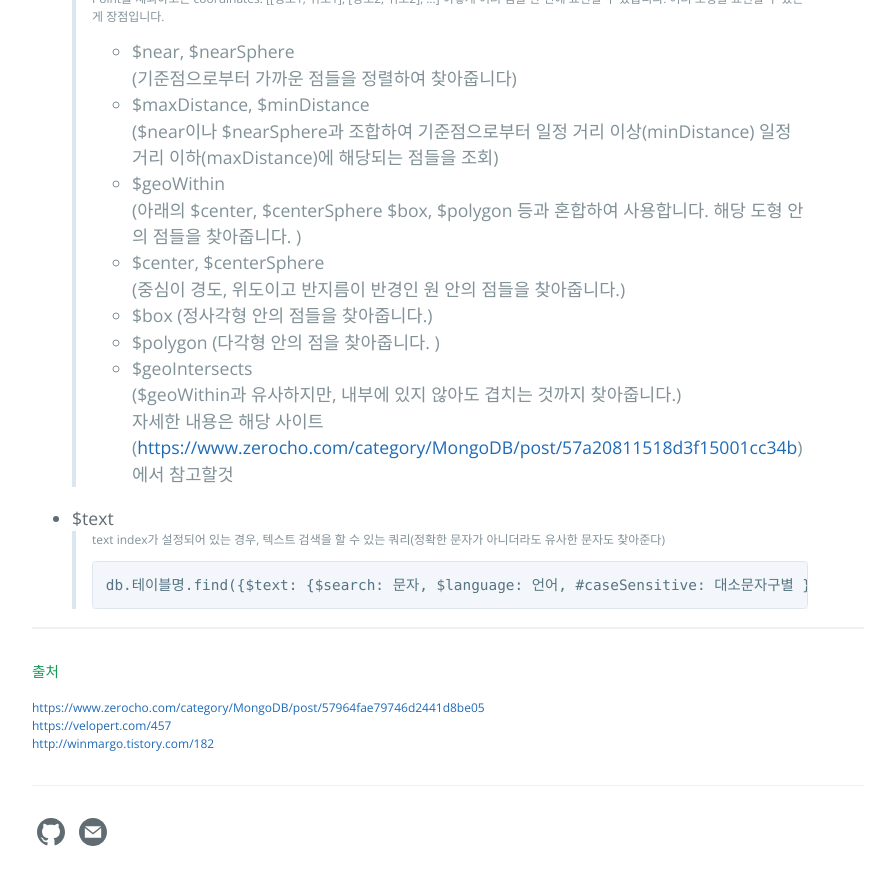
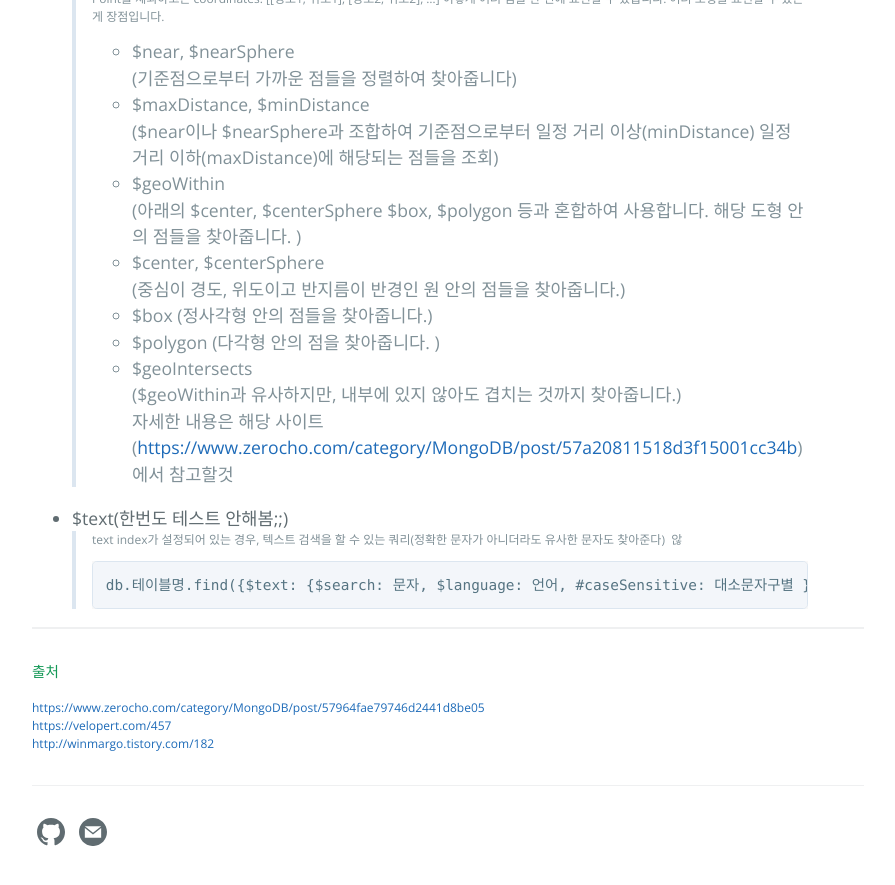
Before and after one commit to zzingyuna/test_site.github.io, a Jekyll site: the page built from _posts/2018-05-07-mongoDB2.md, in a window 1280 px wide and 900 px high, scrolled down 8647 px. Shown: the top 885 px of the window, without its empty margins (192-1087 px from the left). Built offline with Jekyll 4.4.1, drawn with Linux system fonts in a browser that asks for light colours.

Commit message:
Update 2018-05-07-mongoDB2.md

````diff
--- a/_posts/2018-05-07-mongoDB2.md
+++ b/_posts/2018-05-07-mongoDB2.md
@@ -271,8 +271,8 @@
 >자세한 내용은 해당 사이트([https://www.zerocho.com/category/MongoDB/post/57a20811518d3f15001cc34b](https://www.zerocho.com/category/MongoDB/post/57a20811518d3f15001cc34b))에서 참고할것
 
 
-* $text
->text index가 설정되어 있는 경우, 텍스트 검색을 할 수 있는 쿼리(정확한 문자가 아니더라도 유사한 문자도 찾아준다)
+* $text(한번도 테스트 안해봄;;)
+>text index가 설정되어 있는 경우, 텍스트 검색을 할 수 있는 쿼리(정확한 문자가 아니더라도 유사한 문자도 찾아준다)  않
 >```
 >db.테이블명.find({$text: {$search: 문자, $language: 언어, #caseSensitive: 대소문자구별 }} )
 >```
````
